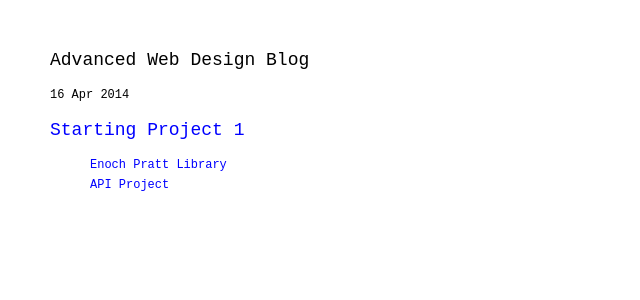
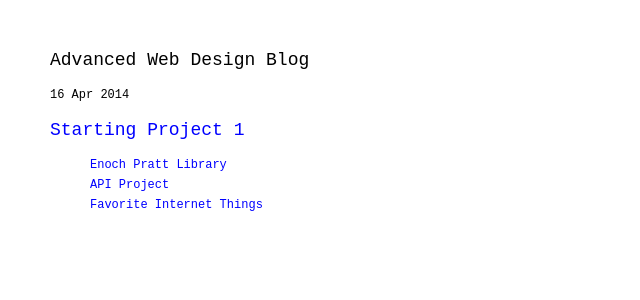
Before and after one commit to amcmicken/jekyll2, a Jekyll site: the page built from index.html, in a window 1280 px wide. Shown: the top 300 px of the page, without its empty margins (0-640 px from the left). Built offline with Jekyll 4.4.1, drawn with Linux system fonts in a browser that asks for light colours.

Commit message:
update nav-projects.html

```diff
--- a/_includes/nav-projects.html
+++ b/_includes/nav-projects.html
@@ -10,4 +10,10 @@
 			API Project
 		</a>
 	</li>
+
+	<li>
+		<a href="{{ site.baseurl }}/projects/fav-internet/">
+			Favorite Internet Things
+		</a>
+	</li>
 </ul>
```
Also changed, not shown: projects/fav-internet/index.md (added).
